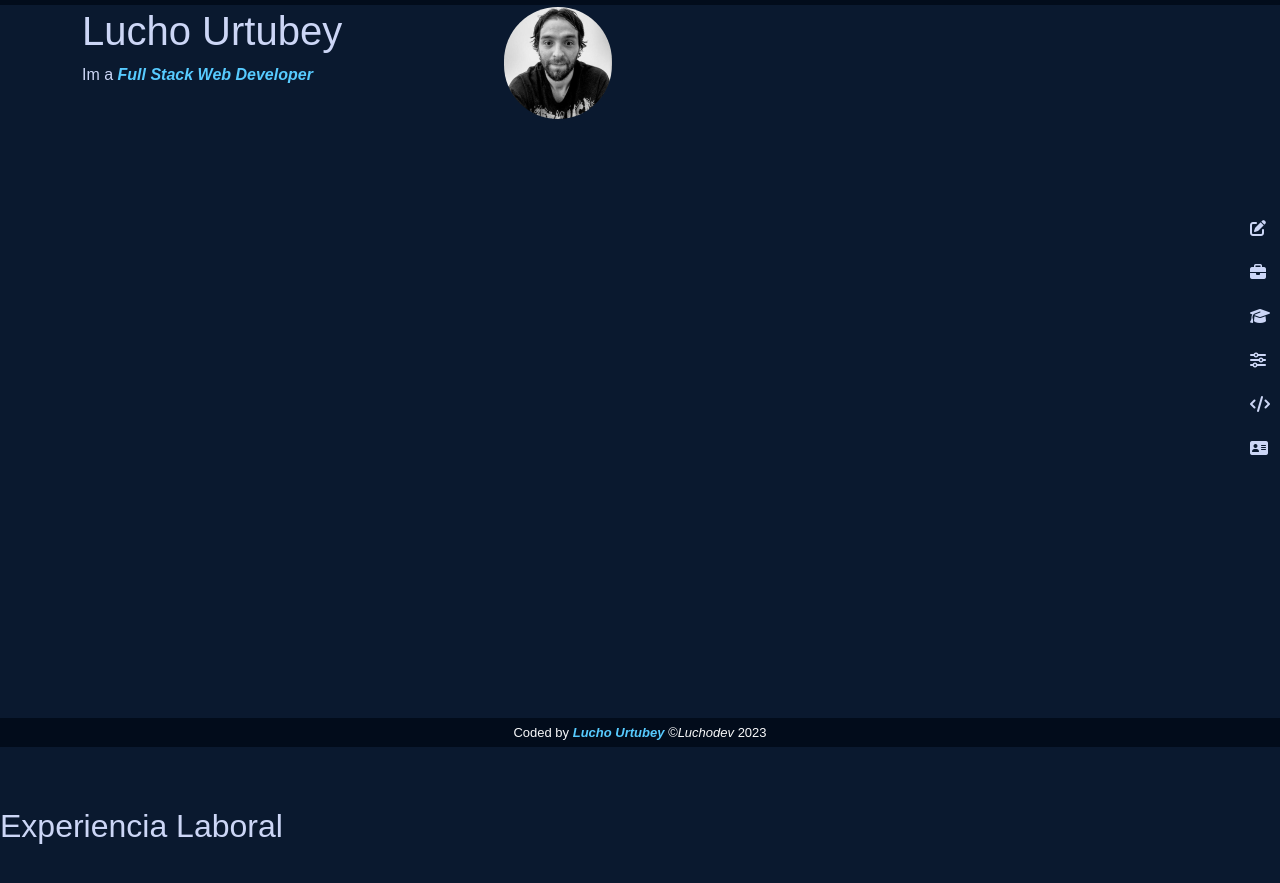
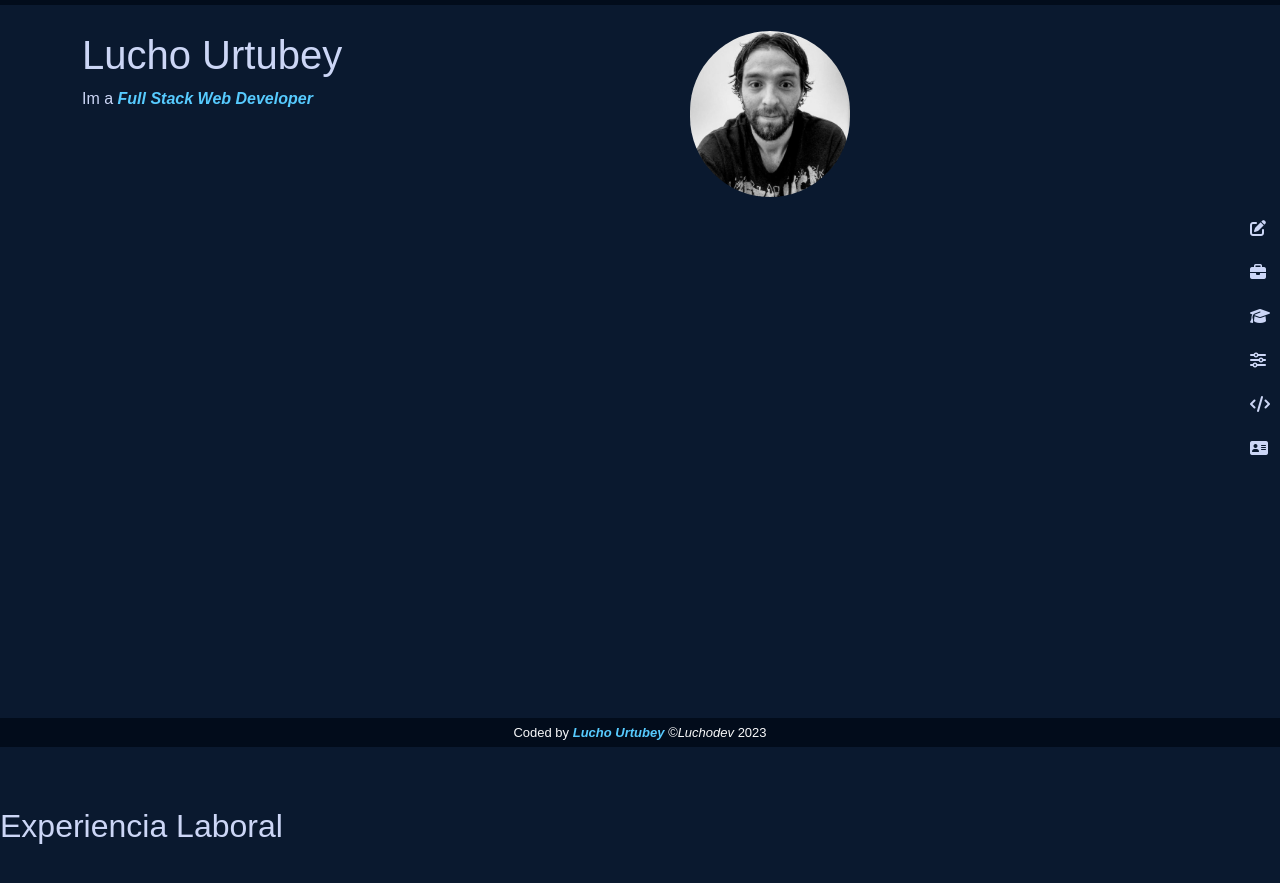
Before and after one commit to LuchoUrtubey/portfolio-FrontEnd, a plain HTML site: page docs/index.html in a window 1280 px wide. Shown: the part 53-936 px from the top of the page. Drawn offline with nearby package versions, Linux system fonts and the light colour scheme.

Commit message:
arreglo de imagen avatar

```diff
--- a/docs/assets/css/style.css
+++ b/docs/assets/css/style.css
@@ -106,16 +106,18 @@ body.dark-theme {
 
 .avatar{
     border-radius: 62.5em;
-    width: 25%;
+    width: 10em;
 }
 
 .container-avatar {
     display: flex;
     justify-content: center;
+    margin: auto;
 }
 
 .container {
     display: flex;
+    padding-top: 1.5em;
 }
 
 .snap-container {
```
